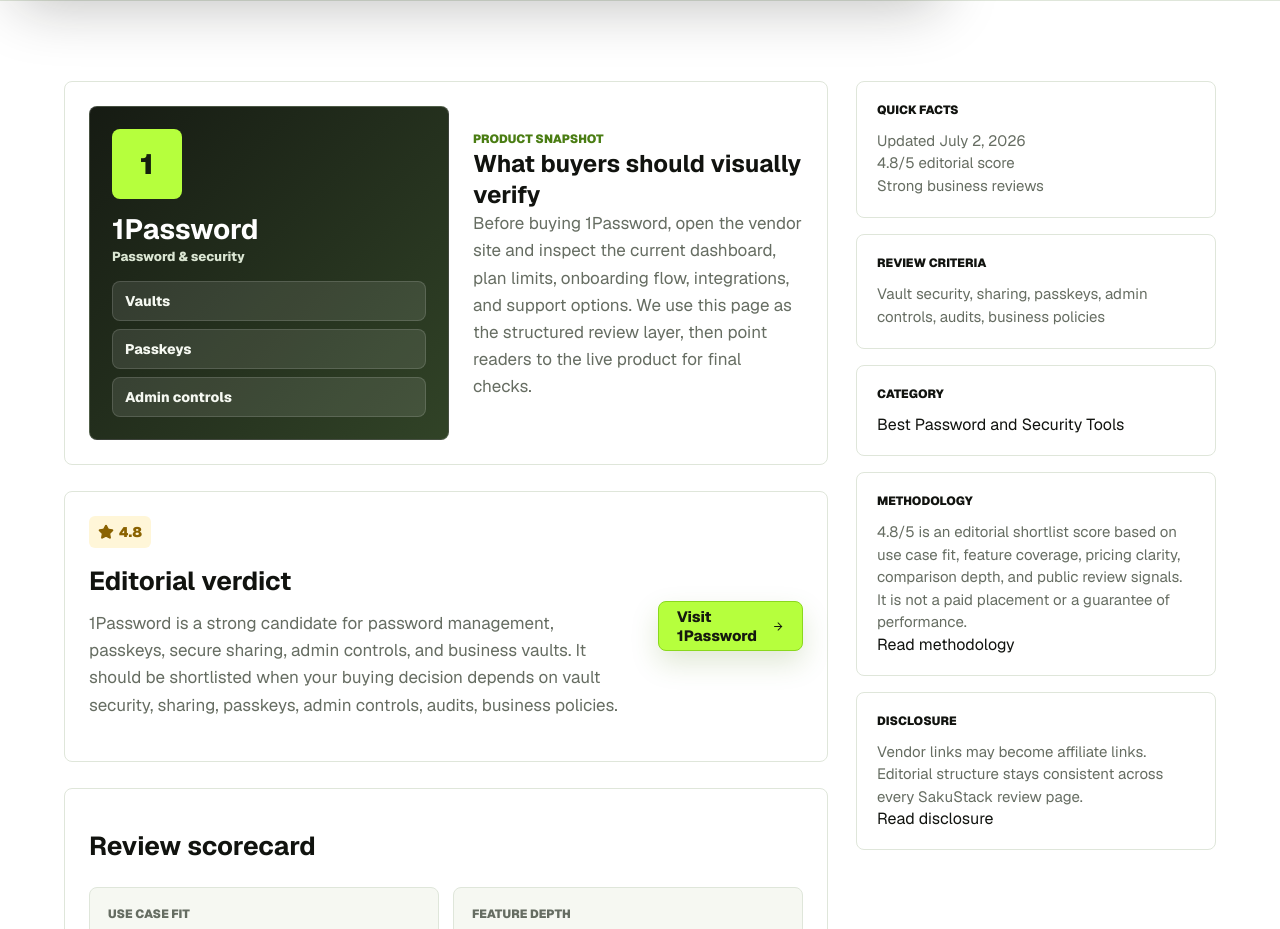
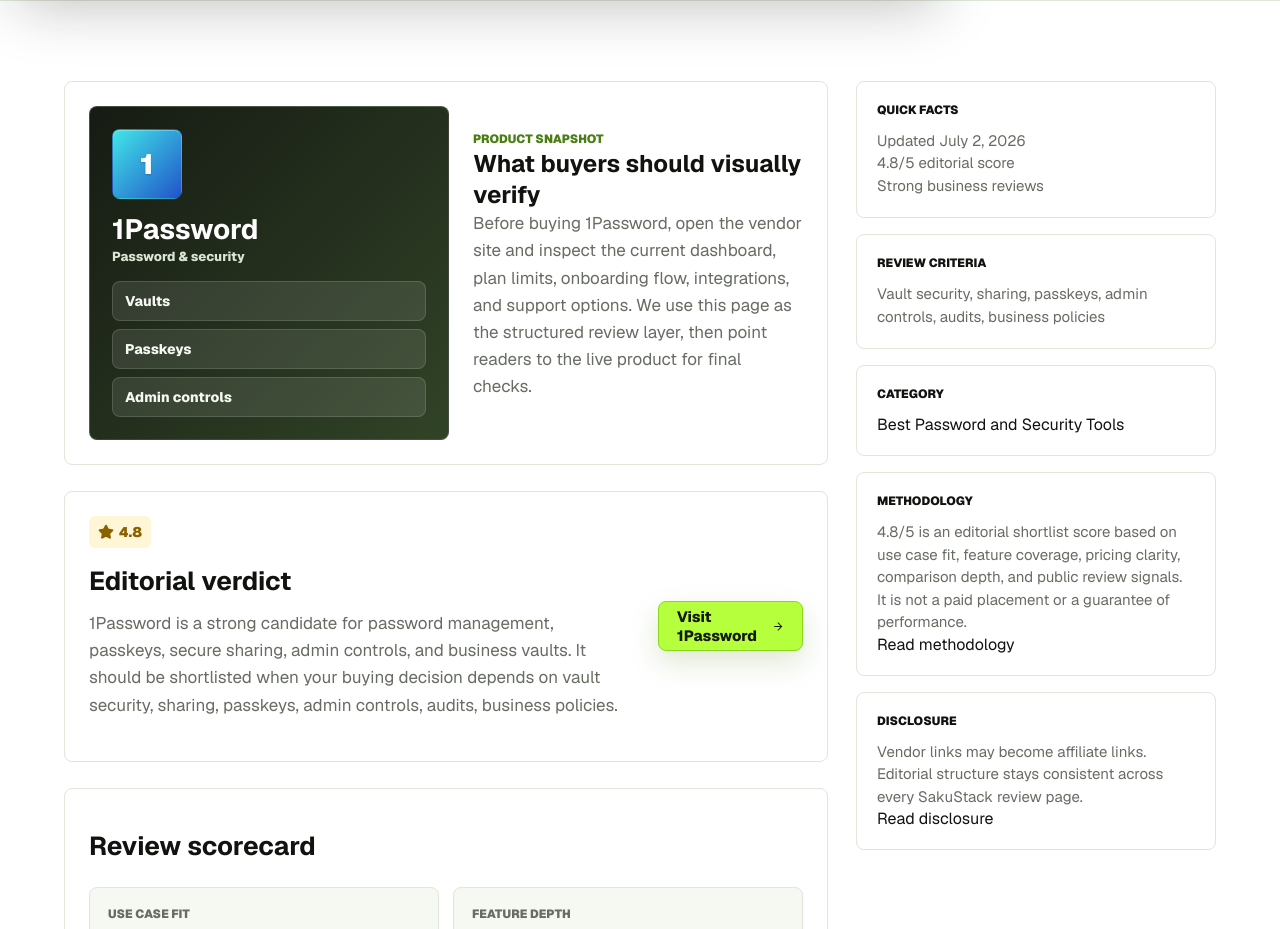
Before and after one commit to Bisheshguragain/SakuStack, a Next.js app: page /reviews/1password in a window 1280 px wide. Shown: the part 800-1729 px from the top of the page. Built offline with nearby package versions, Linux system fonts and the light colour scheme.

Commit message:
Add real vendor logos to tool cards

```diff
--- a/src/app/categories/[slug]/page.tsx
+++ b/src/app/categories/[slug]/page.tsx
@@ -8,6 +8,7 @@
   blogHref,
   knowledgeCategoryHref,
 } from "../../knowledge-data";
+import ToolLogo from "../../components/ToolLogo";
 import {
   breadcrumbStructuredData,
   categoryFromSlug,
@@ -26,7 +27,6 @@
   siteUrl,
   software,
   softwareHref,
-  toolInitials,
   toolUrl,
   type CategoryNiche,
 } from "../../software-data";
@@ -241,7 +241,7 @@
             <div className={styles.toolLogoGrid}>
               {tools.slice(0, 6).map((tool) => (
                 <Link href={softwareHref(tool)} key={`${tool.name}-visual`}>
-                  <span>{toolInitials(tool)}</span>
+                  <ToolLogo tool={tool} />
                   <strong>{tool.name}</strong>
                   <small>{tool.rating}/5 editorial</small>
                 </Link>
@@ -264,6 +264,7 @@
             {tools.map((tool) => (
               <article className={styles.toolCard} key={`${tool.niche}-${tool.name}`}>
                 <div className={styles.cardHead}>
+                  <ToolLogo tool={tool} />
                   <div>
                     <p>{tool.niche}</p>
                     <h3>
--- /dev/null
+++ b/src/app/components/ToolLogo.tsx
@@ -0,0 +1,50 @@
+"use client";
+
+import { useState } from "react";
+import type { CSSProperties } from "react";
+
+import {
+  toolInitials,
+  toolLogoHue,
+  toolLogoSrc,
+  type Software,
+} from "../software-data";
+import styles from "../page.module.css";
+
+type ToolLogoProps = {
+  tool: Pick<Software, "name">;
+  className?: string;
+};
+
+type LogoStyle = CSSProperties & { "--logo-hue": number };
+
+export default function ToolLogo({ tool, className }: ToolLogoProps) {
+  const [failed, setFailed] = useState(false);
+  const src = toolLogoSrc(tool);
+  const showImage = src && !failed;
+  const classes = [styles.toolLogo, className].filter(Boolean).join(" ");
+
+  return (
+    <span
+      className={classes}
+      style={{ "--logo-hue": toolLogoHue(tool) } as LogoStyle}
+      aria-label={`${tool.name} logo`}
+      title={`${tool.name} logo`}
+    >
+      {showImage ? (
+        // Favicons are tiny external vendor assets; plain img avoids routing 120+ third-party logos through Next image config.
+        // eslint-disable-next-line @next/next/no-img-element
+        <img
+          src={src}
+          alt=""
+          loading="lazy"
+          referrerPolicy="no-referrer"
+          onError={() => setFailed(true)}
+        />
+      ) : null}
+      <span className={styles.toolLogoInitials} aria-hidden={showImage ? "true" : "false"}>
+        {toolInitials(tool)}
+      </span>
+    </span>
+  );
+}
--- a/src/app/page.module.css
+++ b/src/app/page.module.css
@@ -379,8 +379,31 @@
   height: 44px;
   justify-content: center;
   letter-spacing: 0;
+  overflow: hidden;
+  position: relative;
   text-shadow: 0 1px 2px rgba(17, 19, 15, 0.22);
   width: 44px;
+}
+
+.toolLogo img {
+  background: #ffffff;
+  border-radius: 7px;
+  display: block;
+  height: 100%;
+  object-fit: contain;
+  padding: 7px;
+  position: absolute;
+  width: 100%;
+  z-index: 2;
+}
+
+.toolLogoInitials {
+  align-items: center;
+  display: inline-flex;
+  height: 100%;
+  justify-content: center;
+  width: 100%;
+  z-index: 1;
 }
 
 .trendingCard strong,
@@ -1876,17 +1899,17 @@
   padding: 22px;
 }
 
-.toolVisualMockup > span {
-  align-items: center;
-  background: #b6ff3d;
-  border-radius: 8px;
-  color: #14200d;
-  display: inline-flex;
+.toolVisualMockup .visualHeroLogo {
+  height: 70px;
+  width: 70px;
+}
+
+.toolVisualMockup .visualHeroLogo img {
+  padding: 10px;
+}
+
+.toolVisualMockup .visualHeroLogo .toolLogoInitials {
   font-size: 28px;
-  font-weight: 950;
-  height: 70px;
-  justify-content: center;
-  width: 70px;
 }
 
 .toolVisualMockup strong {
@@ -2286,17 +2309,9 @@
   transform: translateY(-1px);
 }
 
-.toolLogoGrid span {
-  align-items: center;
-  background: var(--ink);
-  border-radius: 8px;
-  color: #b6ff3d;
-  display: inline-flex;
-  font-size: 18px;
-  font-weight: 950;
-  height: 44px;
-  justify-content: center;
-  width: 44px;
+.toolLogoGrid .toolLogo {
+  height: 46px;
+  width: 46px;
 }
 
 .toolLogoGrid strong {
--- a/src/app/reviews/[slug]/page.tsx
+++ b/src/app/reviews/[slug]/page.tsx
@@ -13,6 +13,7 @@
   Users,
 } from "lucide-react";
 
+import ToolLogo from "../../components/ToolLogo";
 import {
   breadcrumbStructuredData,
   categoryHref,
@@ -34,7 +35,6 @@
   softwareFromSlug,
   softwareHref,
   softwareSlug,
-  toolInitials,
   toolUrl,
   uniqueSoftware,
 } from "../../software-data";
@@ -304,7 +304,7 @@
         <article className={styles.reviewArticle}>
           <section className={styles.toolVisualPanel} aria-label={`${tool.name} review snapshot`}>
             <div className={styles.toolVisualMockup}>
-              <span>{toolInitials(tool)}</span>
+              <ToolLogo tool={tool} className={styles.visualHeroLogo} />
               <div>
                 <strong>{tool.name}</strong>
                 <small>{tool.niche}</small>
--- a/src/app/software-data.ts
+++ b/src/app/software-data.ts
@@ -1801,6 +1801,21 @@
   return total % 360;
 }
 
+export function toolLogoSrc(tool: Pick<Software, "name">) {
+  const url = toolUrl(tool);
+
+  if (!url || url === "#") {
+    return "";
+  }
+
+  try {
+    const hostname = new URL(url).hostname.replace(/^www\./, "");
+    return `https://www.google.com/s2/favicons?domain=${encodeURIComponent(hostname)}&sz=128`;
+  } catch {
+    return "";
+  }
+}
+
 export function pricingChecklist(tool: Software) {
   return [
     `Confirm what ${tool.pricing.toLowerCase()} includes today.`,
```
Also changed, not shown: src/app/page.tsx (+3 -23 lines), src/app/tools/ToolsDirectoryClient.tsx (+2 -11 lines).
